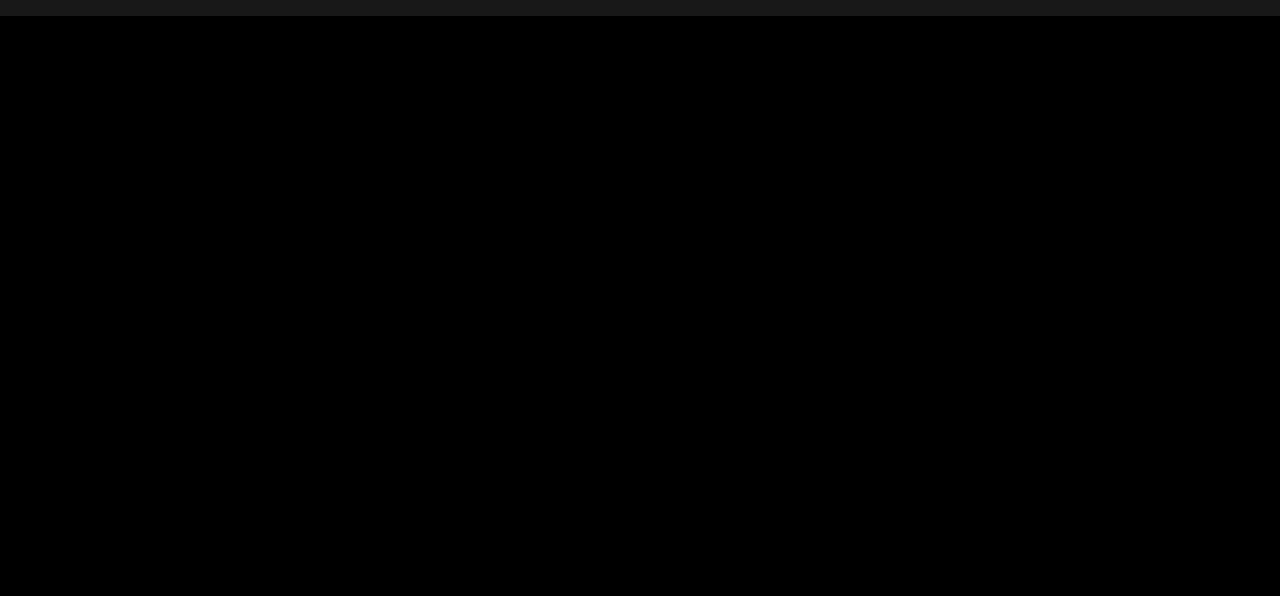
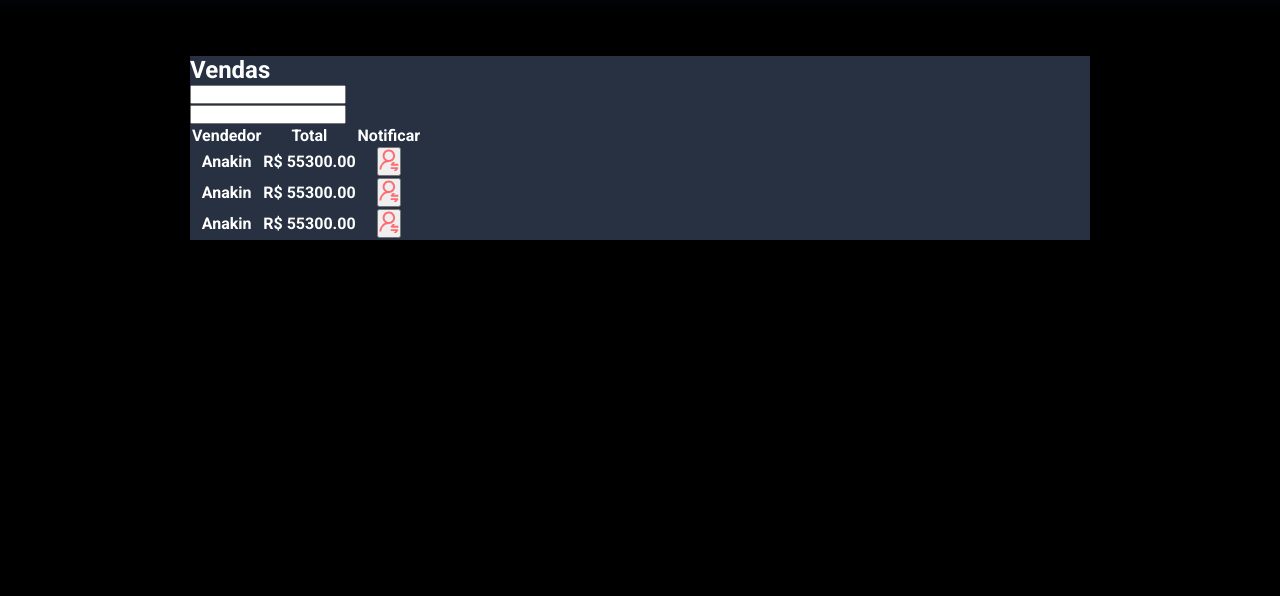
Before and after one commit to mmacedoaraujo/design-html-css-dsmeta, a plain HTML site: page index.html in a window 1280 px wide. Shown: the part 204-800 px from the top of the page. Drawn offline with Linux system fonts and the light colour scheme.

Commit message:
vendas table placeholders setted in html

```diff
--- a/index.html
+++ b/index.html
@@ -17,6 +17,51 @@
             <p>Desenvolvido por <a href="https://github.com/mmacedoaraujo">@mmacedoaraujo</a></p>
         </div>
     </header>
+    <main>
+        <section id="sales">
+            <div class="dsmeta-container">
+                <div class="dsmeta-card">
+                    <h2>Vendas</h2>
+                    <div class="input-boxes">
+                        <div>
+                            <input type="text">
+                        </div>
+                        <div>
+                            <input type="text">
+                        </div>
+                    </div>
+                    <div>
+                        <table>
+                            <thead>
+                                <tr>
+                                    <th>Vendedor</th>
+                                    <th>Total</th>
+                                    <th>Notificar</th>
+                                </tr>
+                            </thead>
+                            <tbody>
+                                <tr>
+                                    <th>Anakin</th>
+                                    <th>R$ 55300.00</th>
+                                    <th><button><img src="Assets/Vector.svg" alt="Notificar"></button></th>
+                                </tr>
+                                <tr>
+                                    <th>Anakin</th>
+                                    <th>R$ 55300.00</th>
+                                    <th><button><img src="Assets/Vector.svg" alt="Notificar"></button></th>
+                                </tr>
+                                <tr>
+                                    <th>Anakin</th>
+                                    <th>R$ 55300.00</th>
+                                    <th><button><img src="Assets/Vector.svg" alt="Notificar"></button></th>
+                                </tr>
+                            </tbody>
+                        </table>
+                    </div>
+                </div>
+            </div>
+        </section>
+    </main>
 </body>
 
 </html>
--- a/styles.css
+++ b/styles.css
@@ -24,7 +24,7 @@ a:hover {
 }
 
 header {
-    background: linear-gradient(180deg, #102347 0%, #181818 100%);
+    background: linear-gradient(180deg, #102347 0%, #000000 100%);
     height: 220px;
     display: flex;
     align-items: center;
@@ -54,3 +54,17 @@ header {
     font-weight: 300;
     margin-bottom: 15px;
 }
+
+.dsmeta-container {
+    width: 100%;
+    max-width: 900px;
+    margin: 0 auto;
+}
+
+.dsmeta-card {
+    background-color: #283142;
+}
+
+#sales {
+    padding: 40px 10px;
+}
```
Also changed, not shown: assets/Vector.svg (added).
